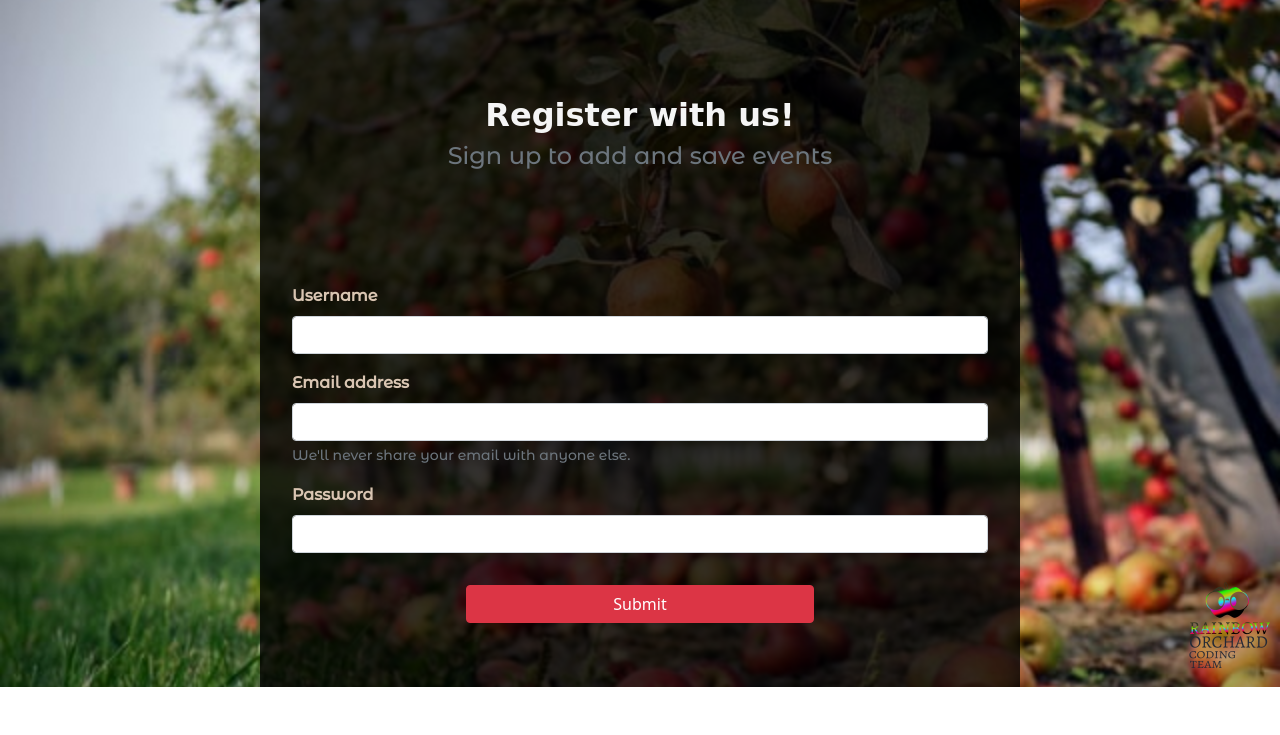
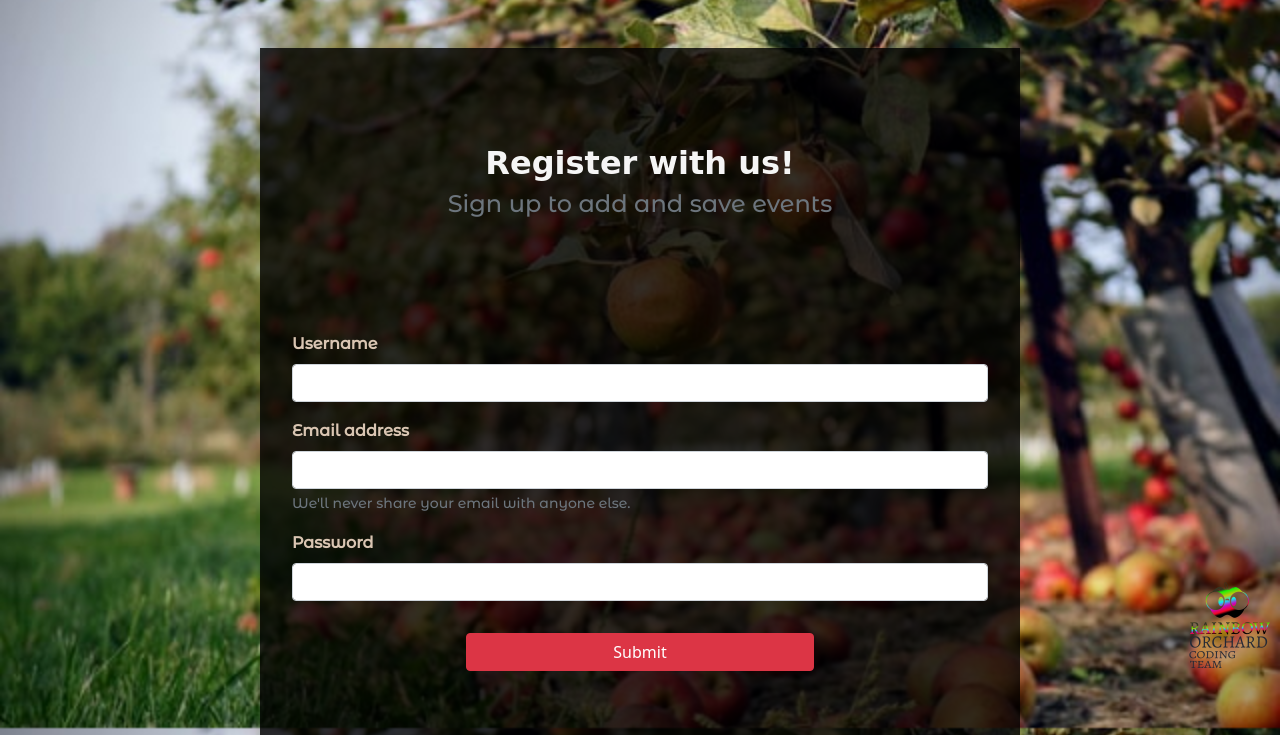
Before and after one commit to BXS-Archipelago/MadeWithPride, a Flask app: page /register in a window 1280 px wide. Shown: the part 126-861 px from the top of the page. Before the commit the page ends 813 px from the top, so only its background shows below. Run offline with Flask 2, Linux system fonts and the light colour scheme; some libraries are stand-ins or nearby versions; some web fonts are replaced.

Commit message:
Add margin to top of form pages

```diff
--- a/templates/login.html
+++ b/templates/login.html
@@ -1,7 +1,7 @@
 {% extends 'base.html' %}
 
 {% block content %}
-<article class="container">
+<article class="container mt-5">
     <div class="row">
         <div class="col-12 col-md-10 offset-md-1 col-lg-8 offset-lg-2 text-center opaque pt-5">
             <div class="my-5">
--- a/templates/register.html
+++ b/templates/register.html
@@ -1,7 +1,7 @@
 {% extends 'base.html' %}
 
 {% block content %}
-<article class="container">
+<article class="container mt-5">
     <div class="row">
         <div class="col-12 col-md-10 offset-md-1 col-lg-8 offset-lg-2 text-center opaque pt-5">
             <div class="my-5">
```
